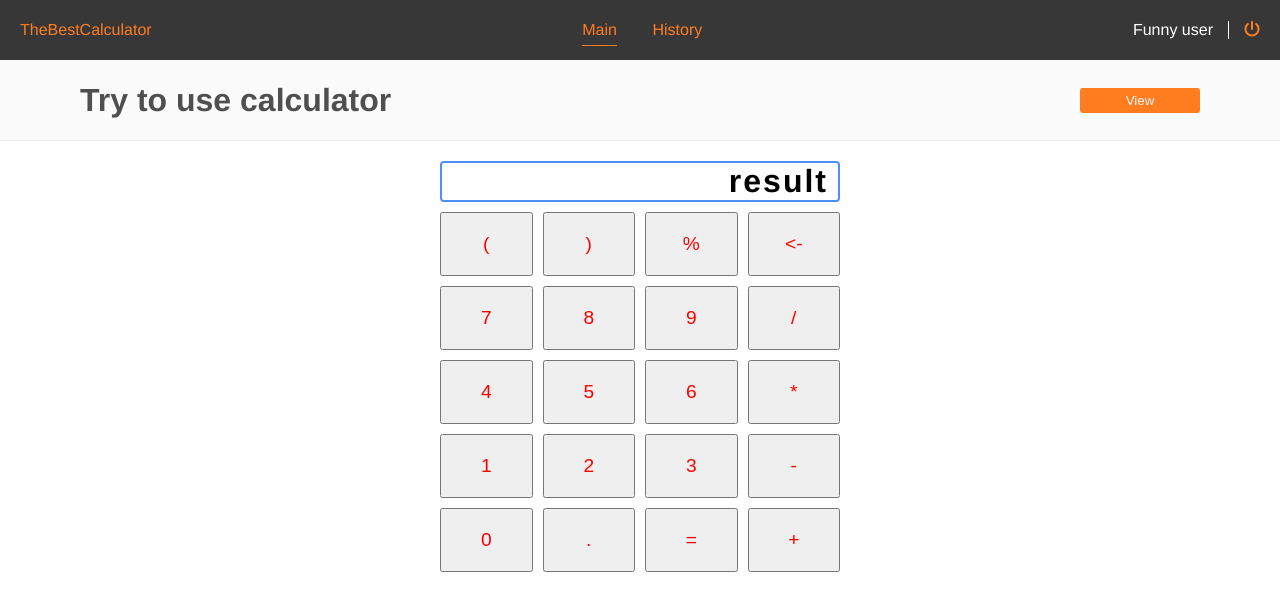
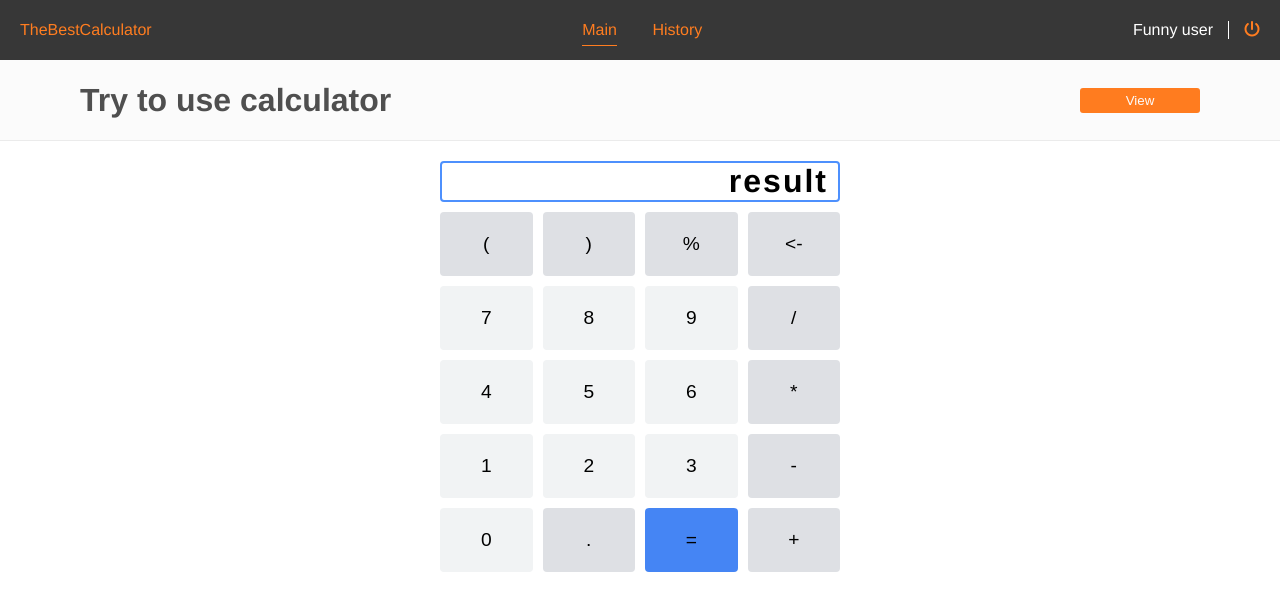
Before and after one commit to skiffua/vueCalculator, a Vue app: page / in a window 1280 px wide. Shown: the top 610 px of the page. Built offline with nearby package versions, Linux system fonts and the light colour scheme.

Commit message:
stylized buttons

```diff
--- a/src/App.vue
+++ b/src/App.vue
@@ -20,32 +20,6 @@ export default {
     Calculator,
     HelloWorld
   },
-  data: function() {
-    return {
-      button_values: [
-        "(",
-        ")",
-        "%",
-        "<-",
-        "7",
-        "8",
-        "9",
-        "/",
-        "4",
-        "5",
-        "6",
-        "*",
-        "1",
-        "2",
-        "3",
-        "-",
-        "0",
-        ".",
-        "=",
-        "+"
-      ]
-    };
-  }
 };
 </script>
 
--- a/src/components/Button.vue
+++ b/src/components/Button.vue
@@ -1,11 +1,11 @@
 <template>
-  <button v-button_color>{{ button_label }}</button>
+  <button v-button_color="button_goal">{{ button_label }}</button>
 </template>
 
 <script>
 import button_color from '../directives/buttonColor'
 export default {
-    props: ['button_label'],
+    props: ['button_label','button_goal'],
     directives: {
       button_color,
     }
@@ -18,4 +18,11 @@ export default {
     font-weight: 400;
     font-size: 1.2em;
   }
+  button:hover {
+    cursor: pointer;
+    filter: brightness(95%);
+  }
+  button:focus {
+    outline:0;
+  }
 </style>
--- a/src/components/Calculator.vue
+++ b/src/components/Calculator.vue
@@ -6,9 +6,9 @@
     <div class="calc_buttons">
       <Button
         v-for="val in button_values"
-        :key="val"
-        :button_label="val"
-        :value="val"
+        :key="val.value"
+        :button_label="val.value"
+        :button_goal="val.goal"
       />
     </div>
   </div>
@@ -26,26 +26,26 @@ export default {
   data: function() {
     return {
       button_values: [
-        "(",
-        ")",
-        "%",
-        "<-",
-        "7",
-        "8",
-        "9",
-        "/",
-        "4",
-        "5",
-        "6",
-        "*",
-        "1",
-        "2",
-        "3",
-        "-",
-        "0",
-        ".",
-        "=",
-        "+"
+        {goal: "operation_button", value: "("},
+        {goal: "operation_button", value: ")"},
+        {goal: "operation_button", value: "%"},
+        {goal: "operation_button", value: "<-"},
+        {goal: "digit_button", value: "7"},
+        {goal: "digit_button", value: "8"},
+        {goal: "digit_button", value: "9"},
+        {goal: "operation_button", value: "/"},
+        {goal: "digit_button", value: "4"},
+        {goal: "digit_button", value: "5"},
+        {goal: "digit_button", value: "6"},
+        {goal: "operation_button", value: "*"},
+        {goal: "digit_button", value: "1"},
+        {goal: "digit_button", value: "2"},
+        {goal: "digit_button", value: "3"},
+        {goal: "operation_button", value: "-"},
+        {goal: "digit_button", value: "0"},
+        {goal: "operation_button", value: "."},
+        {goal: "equal_button", value: "="},
+        {goal: "operation_button", value: "+"},
       ]
     };
   }
--- a/src/directives/buttonColor.js
+++ b/src/directives/buttonColor.js
@@ -1,5 +1,17 @@
 export default {
-    bind(el, bingings) {
-        el.style.color = 'red'
+    bind(el, binding) {
+        el.style.borderStyle = 'none';
+        el.style.borderRadius = '4px';
+        switch (binding.value) {
+            case 'digit_button':
+                el.style.backgroundColor = '#f1f3f4';
+                break;
+            case 'operation_button':
+                el.style.backgroundColor = '#dee0e4';
+                break;
+            case 'equal_button':
+                el.style.backgroundColor = '#4585f4';
+                break;
+        }
     }
 }
```
